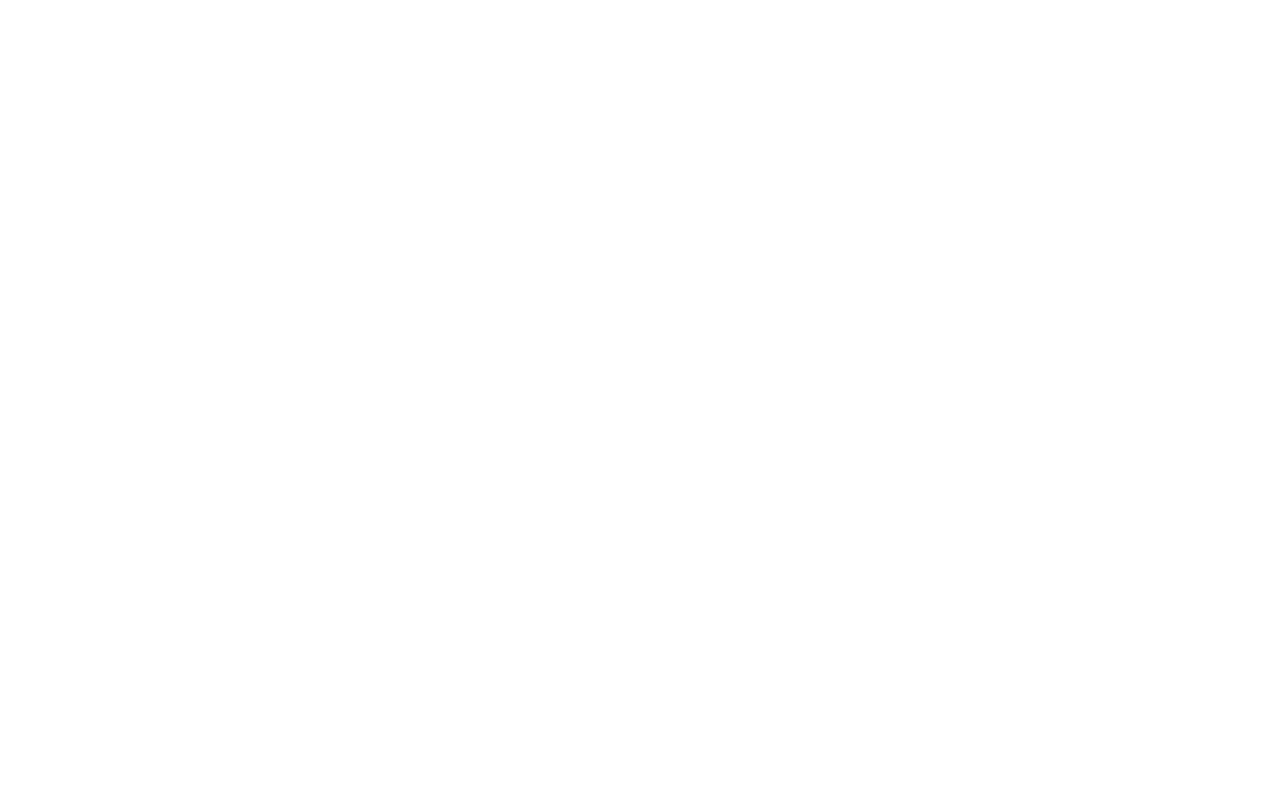
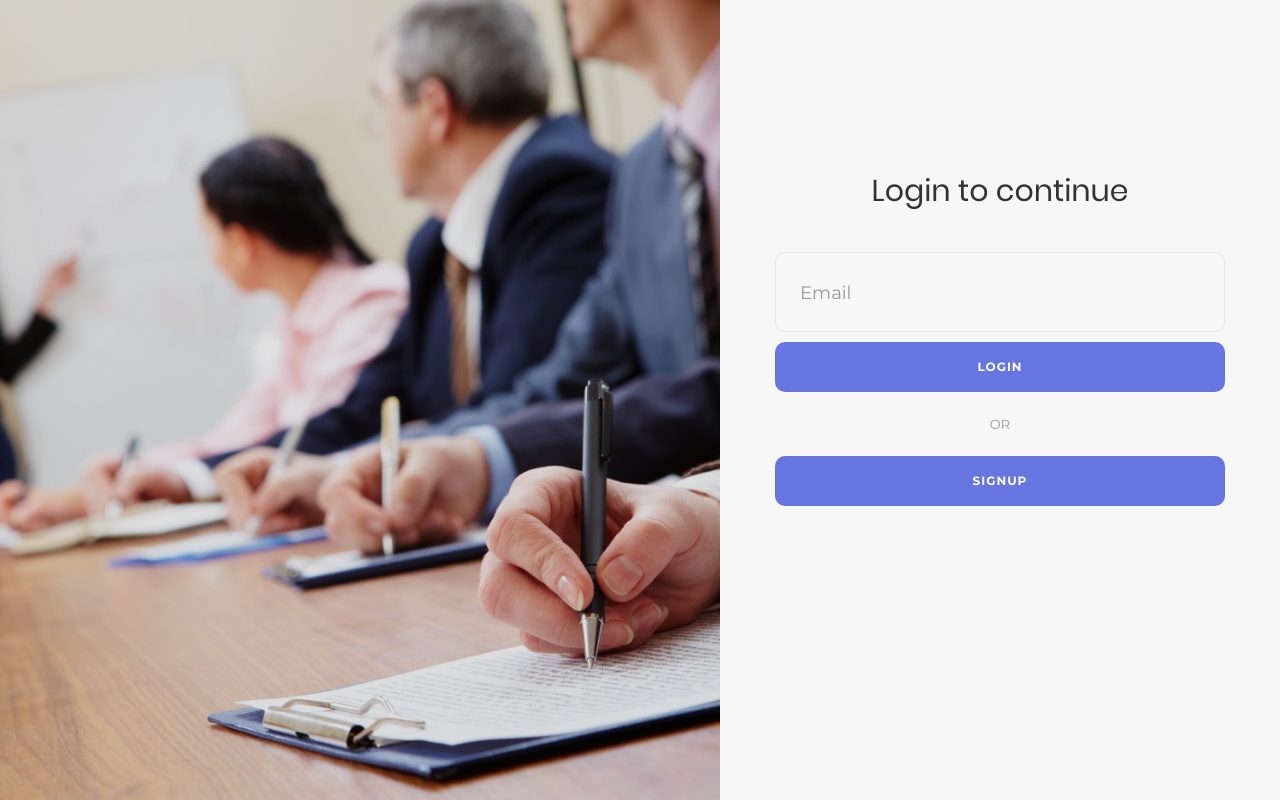
Before and after one commit to AyushTiwary/kip-portal-1, an Angular app in the folder frontend/: page /signup in a window 1280 px wide. Before the commit this address led to /. Built offline with nearby package versions, Linux system fonts and the light colour scheme.

Commit message:
Add signup

```diff
--- a/frontend/src/app/app.component.html
+++ b/frontend/src/app/app.component.html
@@ -1 +1,9 @@
-<router-outlet></router-outlet>
+<div class="limiter">
+  <div class="container-login100">
+    <div class="wrap-login100">
+      <router-outlet></router-outlet>
+      <div class="login100-more" style="background-image: url('assets/images/image.jpg');">
+      </div>
+    </div>
+  </div>
+</div>
--- a/frontend/src/app/user/login/login.component.html
+++ b/frontend/src/app/user/login/login.component.html
@@ -1,13 +1,10 @@
-<div class="limiter">
-  <div class="container-login100">
-    <div class="wrap-login100">
 <form class="login100-form validate-form">
 					<span class="login100-form-title p-b-43">
 						Login to continue
 					</span>
 
 
-        <div class="wrap-input100 validate-input" data-validate = "Valid email is required: ex@abc.xyz">
+  <div class="wrap-input100 validate-input" data-validate="Valid email is required: ex@abc.xyz">
     <input class="input100" type="text" name="email">
     <span class="focus-input100"></span>
     <span class="label-input100">Email</span>
@@ -34,16 +31,10 @@
   </div>
 
   <div class="container-login100-form-btn">
-          <button class="login100-form-btn">
+    <button  class="login100-form-btn">
       Signup
     </button>
   </div>
 
 
 </form>
-
-      <div class="login100-more" style="background-image: url('assets/images/image.jpg');">
-      </div>
-    </div>
-  </div>
-</div>
--- a/frontend/src/app/user/signup/signup.component.html
+++ b/frontend/src/app/user/signup/signup.component.html
@@ -1,3 +1,32 @@
-<p>
-  signup works!
-</p>
+<form class="login100-form validate-form">
+					<span class="login100-form-title p-b-43">
+						Login to continue
+					</span>
+
+
+  <div class="wrap-input100 validate-input" data-validate="Valid email is required: ex@abc.xyz">
+    <input class="input100" type="text" name="email">
+    <span class="focus-input100"></span>
+    <span class="label-input100">Email</span>
+  </div>
+
+  <div class="container-login100-form-btn">
+    <button class="login100-form-btn">
+      Login
+    </button>
+  </div>
+
+  <div class="text-center p-t-20 p-b-20">
+						<span class="txt2">
+              OR
+						</span>
+  </div>
+
+  <div class="container-login100-form-btn">
+    <button class="login100-form-btn">
+      Signup
+    </button>
+  </div>
+
+
+</form>
```
Also changed, not shown: frontend/src/app/user/user-routing.module.ts (+10 -0 lines). Lines whose indentation alone changed are shown as unchanged.
